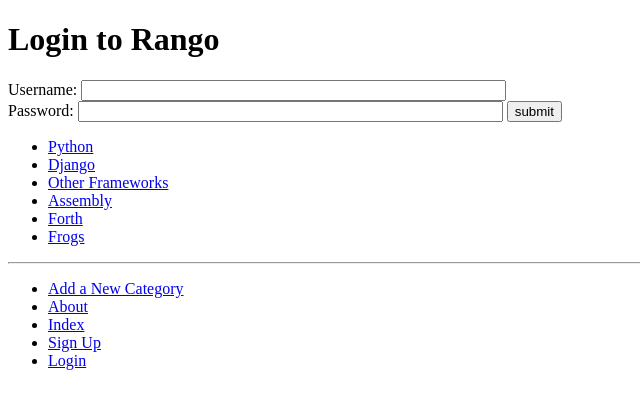
After one commit to dtghub/DjangoLearningFull, a Django app: page /rango/login/ in a window 1280 px wide. The commit adds this page. Shown: the top 409 px of the page, without its empty margins (0-640 px from the left). Run offline with Django 3.2, Linux system fonts and the light colour scheme; data comes from the database, SQL or seed files in the repository; both versions use the stored data as it was after the commit.

Commit message:
9.7 done

```diff
--- a/rango/urls.py
+++ b/rango/urls.py
@@ -10,4 +10,5 @@ urlpatterns = [
     path('add_category/', views.add_category, name='add_category'),
     path('category/<slug:category_name_slug>/add_page/', views.add_page, name='add_page'),
     path('register/', views.register, name='register'),
+    path('login/', views.user_login, name='login'),
 ]
--- a/rango/views.py
+++ b/rango/views.py
@@ -1,7 +1,7 @@
-import profile
 from django.shortcuts import redirect, render
 from django.http import HttpResponse
 from django.urls import reverse
+from django.contrib.auth import authenticate, login
 from rango.forms import CategoryForm, PageForm, UserForm, UserProfileForm
 from rango.models import Category, Page
 
@@ -104,3 +104,23 @@ def register(request):
         profile_form = UserProfileForm()
 
     return render(request, 'rango/register.html', context = {'user_form': user_form, 'profile_form': profile_form, 'registered': registered})
+
+
+def user_login(request):
+    if request.method =='POST':
+        username = request.POST.get('username')
+        password = request.POST.get('password')
+
+        user = authenticate(username=username, password=password)
+
+        if user:
+            if user.is_active:
+                login(request, user)
+                return redirect(reverse('rango:index'))
+            else:
+                return HttpResponse("Your Rango account is disabled")
+        else:
+            print(f"Invalid login details: {username}, {password}")
+            return HttpResponse("Invalid login details supplied.")
+    else:
+        return render(request, 'rango/login.html')
--- a/templates/rango/base.html
+++ b/templates/rango/base.html
@@ -28,6 +28,7 @@
                 <li><a href="{% url 'rango:about' %}">About</a></li>
                 <li><a href="{% url 'rango:index' %}">Index</a></li>
                 <li><a href="{% url 'rango:register' %}">Sign Up</a></li>
+                <li><a href="{% url 'rango:login' %}">Login</a></li>
             </ul>
         </div>
     </body>
--- /dev/null
+++ b/templates/rango/login.html
@@ -0,0 +1,17 @@
+{% extends 'rango/base.html' %}
+{% load staticfiles %}
+
+{% block title_block %}
+    login
+{% endblock %}
+
+{% block body_block %}
+<h1>Login to Rango</h1>
+<form id="login_form" method="post" action="{% url 'rango:login' %}">
+    {% csrf_token %}
+    Username: <input type="text" name="username" value="" size="50" />
+    <br />
+    Password: <input type="password" name="password" value="" size="50" />
+    <input type="submit" value="submit" />
+</form>
+{% endblock %}
```
Also changed, not shown: templates/rango/index.html (+6 -1 lines), db.sqlite3.
